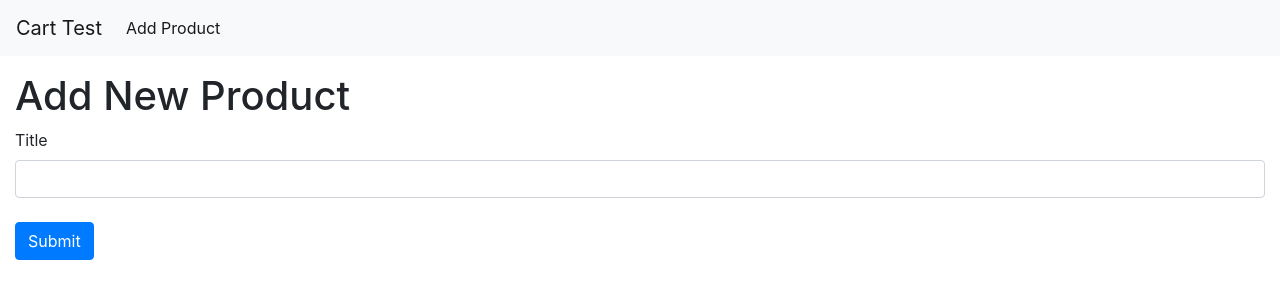
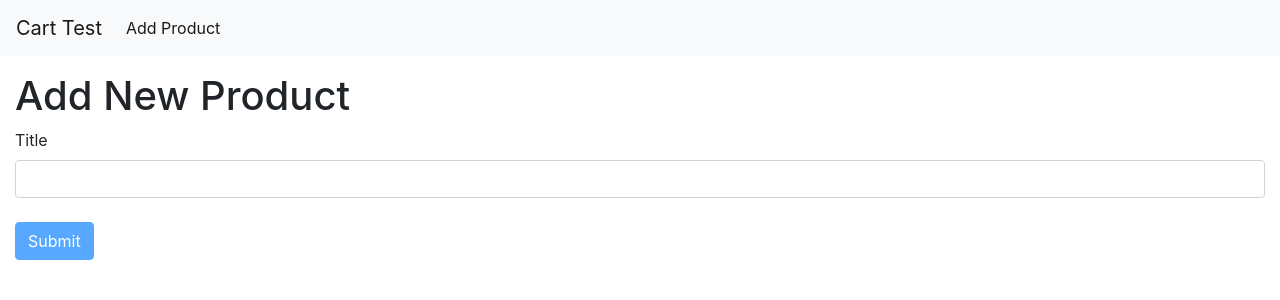
Before and after one commit to Danielkhakbaz/Cart-Test, a React (Create React App) app in the folder cart-test/: page /AddProduct in a window 1280 px wide. Shown: the top 300 px of the page. Built offline with nearby package versions, Linux system fonts and the light colour scheme; no server answers.

Commit message:
Refactor The Whole Code

```diff
--- a/cart-test/package.json
+++ b/cart-test/package.json
@@ -8,7 +8,6 @@
     "@testing-library/user-event": "^7.1.2",
     "axios": "^0.20.0",
     "bootstrap": "^4.5.2",
-    "joi-browser": "^13.4.0",
     "node-sass": "^4.14.1",
     "prop-types": "^15.7.2",
     "react": "^16.13.1",
--- /dev/null
+++ b/cart-test/src/Components/Common/Input/Input.jsx
@@ -0,0 +1,23 @@
+import React from "react";
+import PropTypes from "prop-types";
+
+const Input = ({ input, type, onChange }) => {
+    return (
+        <>
+            <input
+                id={input}
+                className="form-control"
+                type={type}
+                onChange={(e) => onChange(e.currentTarget.value)}
+            />
+        </>
+    );
+};
+
+Input.propTypes = {
+    input: PropTypes.string.isRequired,
+    type: PropTypes.string.isRequired,
+    onChange: PropTypes.func.isRequired,
+};
+
+export default Input;
--- /dev/null
+++ b/cart-test/src/Components/Common/PostButton/PostButton.jsx
@@ -0,0 +1,18 @@
+import React from "react";
+import PropTypes from "prop-types";
+
+const PostButton = ({ onPost }) => {
+    return (
+        <>
+            <button className="btn btn-success submit__button" onClick={onPost}>
+                Post
+            </button>
+        </>
+    );
+};
+
+PostButton.propTypes = {
+    onPost: PropTypes.func.isRequired,
+};
+
+export default PostButton;
--- /dev/null
+++ b/cart-test/src/Components/Common/SubmitButton/SubmitButton.jsx
@@ -0,0 +1,23 @@
+import React from "react";
+import PropTypes from "prop-types";
+
+const SubmitButton = ({ inputValue, onAdd }) => {
+    return (
+        <>
+            <button
+                className="btn btn-primary my-2"
+                disabled={inputValue ? "" : "disabled"}
+                onClick={onAdd}
+            >
+                Submit
+            </button>
+        </>
+    );
+};
+
+SubmitButton.propTypes = {
+    inputValue: PropTypes.string.isRequired,
+    onAdd: PropTypes.func.isRequired,
+};
+
+export default SubmitButton;
--- a/cart-test/src/Components/Main/NewProduct/NewProduct.jsx
+++ b/cart-test/src/Components/Main/NewProduct/NewProduct.jsx
@@ -1,9 +1,10 @@
 import React, { useState, useContext } from "react";
-import { CartContext } from "./../../../Providers/CartContext";
+import Input from "../../Common/Input/Input";
+import SubmitButton from "../../Common/SubmitButton/SubmitButton";
+import { CartContext } from "../../../Providers/CartContext";
 
 const NewProduct = (props) => {
     const [value, setValue] = useState("");
-
     const [products, setProducts] = useContext(CartContext);
 
     const handleAddProduct = () => {
@@ -26,16 +27,9 @@ const NewProduct = (props) => {
             <h1>Add New Product</h1>
             <div className="form-group">
                 <label htmlFor="input">Title</label>
-                <input
-                    id="input"
-                    type="text"
-                    className="form-control"
-                    onChange={(e) => handleChange(e.currentTarget.value)}
-                />
+                <Input id="input" type="text" onChange={handleChange} />
             </div>
-            <button className="btn btn-primary my-2" onClick={handleAddProduct}>
-                Submit
-            </button>
+            <SubmitButton inputValue={value} onAdd={handleAddProduct} />
         </>
     );
 };
--- a/cart-test/src/Components/Main/ProductsList/ProductsList.jsx
+++ b/cart-test/src/Components/Main/ProductsList/ProductsList.jsx
@@ -1,10 +1,19 @@
 import React, { useContext } from "react";
+import PostButton from "../../Common/PostButton/PostButton";
 import Product from "../Product/Product";
 import { CartContext } from "../../../Providers/CartContext";
+import { apiURL } from "../../../Services/API/Config.json";
+import { axios } from "axios";
 
 const ProductsList = () => {
     const [products, setProducts] = useContext(CartContext);
 
+    const handlePostButton = async () => {
+        const newProduct = { id: products.length + 1 };
+        const { data: product } = await axios.post(apiURL, newProduct);
+        const allProducts = [products, ...product];
+        setProducts({ allProducts });
+    };
     const handleDecreamentButton = (product) => {
         const allProducts = [...products];
         const index = allProducts.indexOf(product);
@@ -34,7 +43,7 @@ const ProductsList = () => {
 
     return (
         <>
-            <button className="btn btn-success submit__button">Post</button>
+            <PostButton onPost={handlePostButton} />
             <div className="products">
                 {products.map((product) => (
                     <Product
```
Also changed, not shown: cart-test/src/Components/Main/Product/Product.jsx (+8 -0 lines), 1 other file (tests, documents, lock files or other folders).
